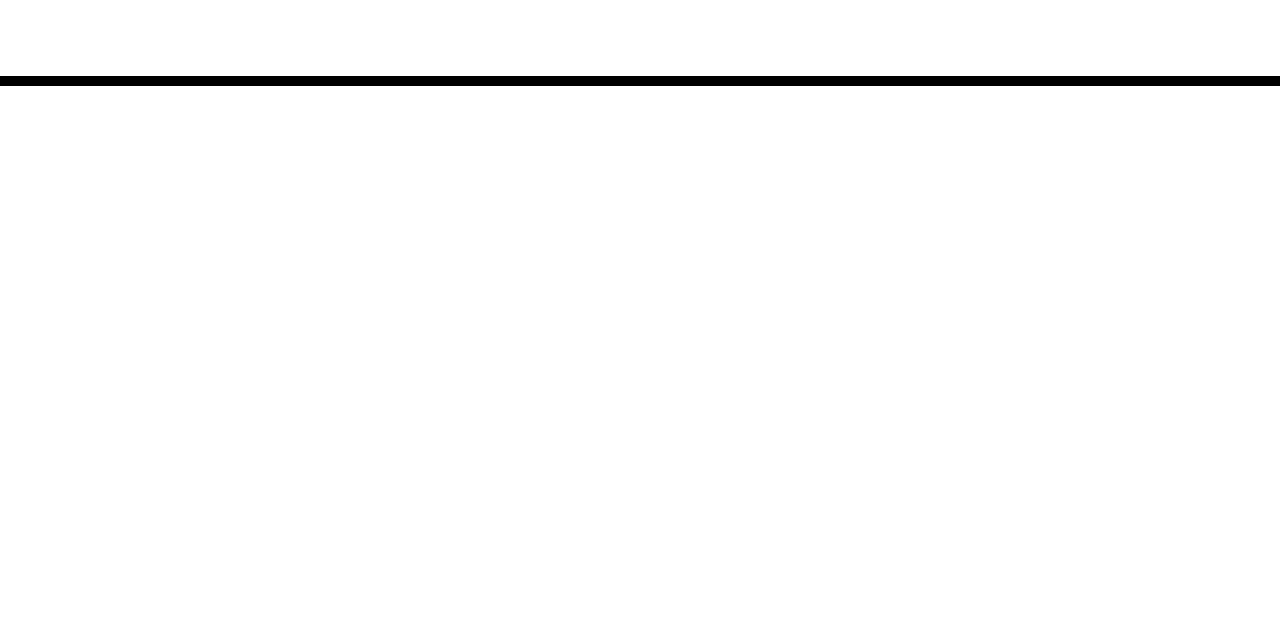
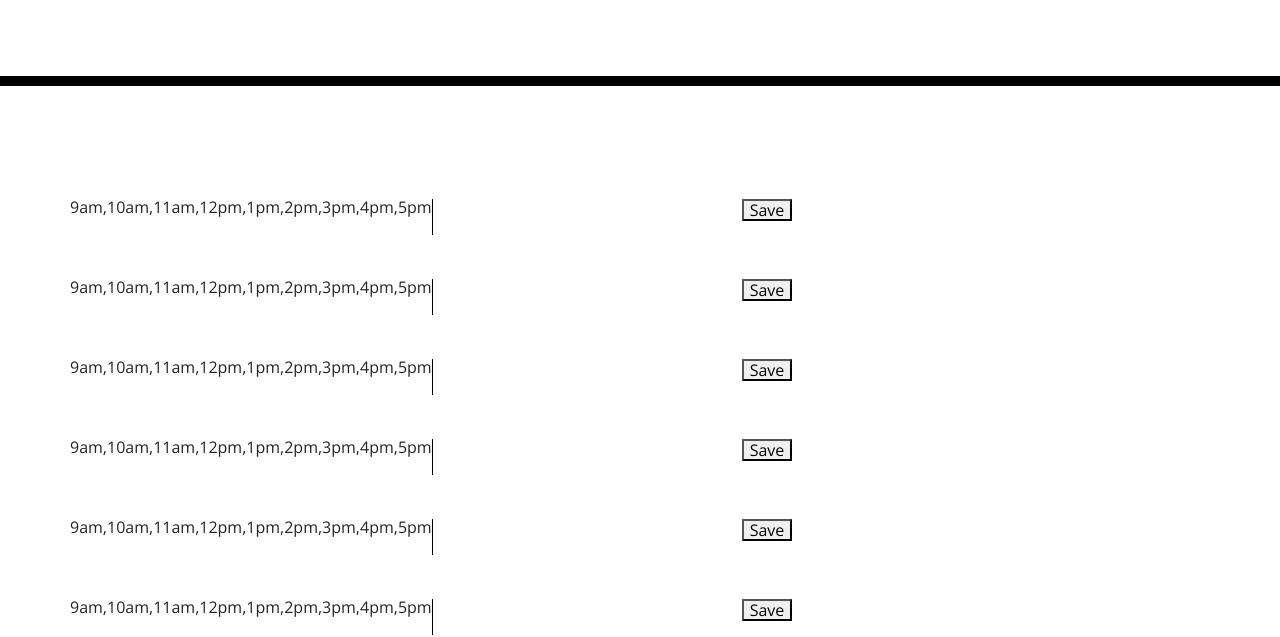
Before and after one commit to markpilmer/TThird-Party-APIs-Work-Day-Scheduler, a plain HTML site: page index.html in a window 1280 px wide. Shown: the part 182-819 px from the top of the page. Drawn offline with nearby package versions, Linux system fonts and the light colour scheme.

Commit message:
column/row structure-times not appending correctly

```diff
--- a/index.html
+++ b/index.html
@@ -1,23 +1,14 @@
 <!DOCTYPE html>
 <html lang="en">
+
 <head>
   <meta charset="UTF-8" />
   <meta name="viewport" content="width=device-width, initial-scale=1.0" />
   <meta http-equiv="X-UA-Compatible" content="ie=edge" />
-    <link
-      rel="stylesheet"
-      href="https://stackpath.bootstrapcdn.com/bootstrap/4.3.1/css/bootstrap.min.css"
-    />
-    <link
-      rel="stylesheet"
-      href="https://use.fontawesome.com/releases/v5.8.1/css/all.css"
-      integrity="sha384-50oBUHEmvpQ+1lW4y57PTFmhCaXp0ML5d60M1M7uH2+nqUivzIebhndOJK28anvf"
-      crossorigin="anonymous"
-    />
-    <link
-      href="https://fonts.googleapis.com/css?family=Open+Sans&display=swap"
-      rel="stylesheet"
-    />
+  <link rel="stylesheet" href="https://stackpath.bootstrapcdn.com/bootstrap/4.3.1/css/bootstrap.min.css" />
+  <link rel="stylesheet" href="https://use.fontawesome.com/releases/v5.8.1/css/all.css"
+    integrity="sha384-50oBUHEmvpQ+1lW4y57PTFmhCaXp0ML5d60M1M7uH2+nqUivzIebhndOJK28anvf" crossorigin="anonymous" />
+  <link href="https://fonts.googleapis.com/css?family=Open+Sans&display=swap" rel="stylesheet" />
   <link rel="stylesheet" href="style.css" />
   <title>Work Day Scheduler</title>
 </head>
@@ -28,11 +19,86 @@
     <p class="lead">A simple calendar app for scheduling your work day</p>
     <p id="currentDay" class="lead"></p>
   </header>
+  <div id="schedule-container" class="container">
+    <!-- Timeblocks go here -->
     <div class="container">
-      <!-- Timeblocks go here -->
+      <div class="row">
+        <div class="col">
+          <!--time -->
+        </div>
+        <div class="col">
+          <!-- textArea -->
+        </div>
+
+        <div class="col">
+          <!-- button -->
+        </div>
+      </div>
+    </div>
+
+
   </div>
 
   <script src="https://code.jquery.com/jquery-3.4.1.min.js"></script>
   <script src="https://cdnjs.cloudflare.com/ajax/libs/moment.js/2.24.0/moment.min.js"></script>
+  <script>
+    function createRowTime(time) {
+
+      const row = $('<div>');
+
+      row.attr('class', 'row');
+
+      //
+      const timeColumn = $('<div>', 'col');
+      timeColumn.text(time)
+
+
+      //
+      const textColumn = $('<div>', 'col');
+
+
+
+      const textArea = $('<textArea>');
+      textArea.attr('cols', 30);
+      textArea.attr('rows', 1);
+
+      textColumn.append(textArea)
+
+
+
+
+      //button
+      const buttonCol = $('<div>', 'col');
+      const button = $('<button>');
+      button.text('Save')
+
+      buttonCol.append(button);
+
+      row.append(timeColumn);
+      row.append(textColumn);
+      row.append(buttonCol);
+
+      return row;
+
+    }
+
+    $(document).ready(function () {
+
+      // array to generate all the rows for scheduler time
+      const times = ['9am', '10am', '11am', '12pm', '1pm', '2pm', '3pm', '4pm', '5pm'];
+
+      for (let index = 0; index < times.length; index++) {
+        const element = times[index];
+
+        const row = createRowTime(times);
+
+        $('#schedule-container').append(row);
+
+      }
+
+
+    });
+  </script>
 </body>
+
 </html>
```
Lines whose indentation alone changed are shown as unchanged.
